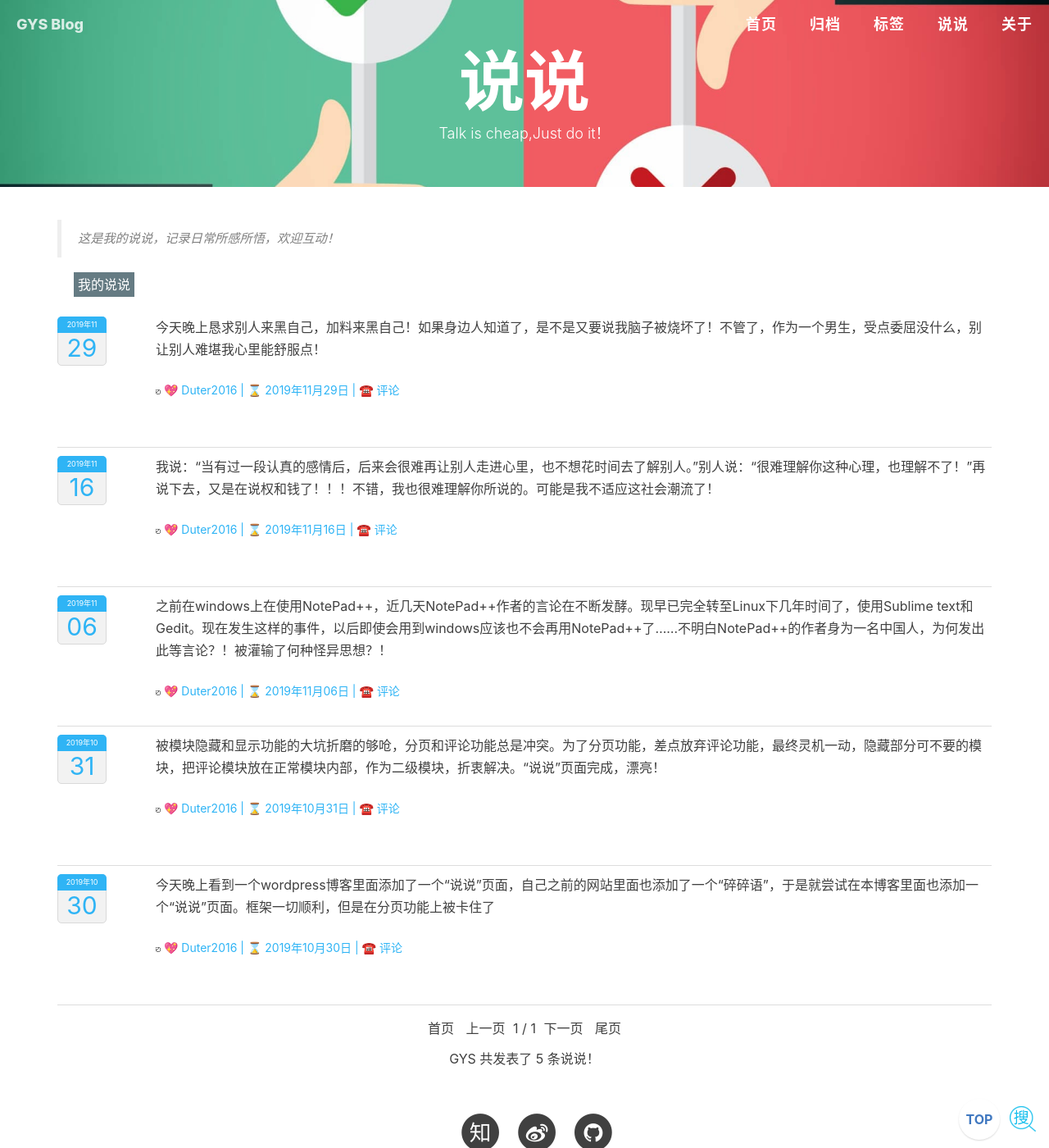
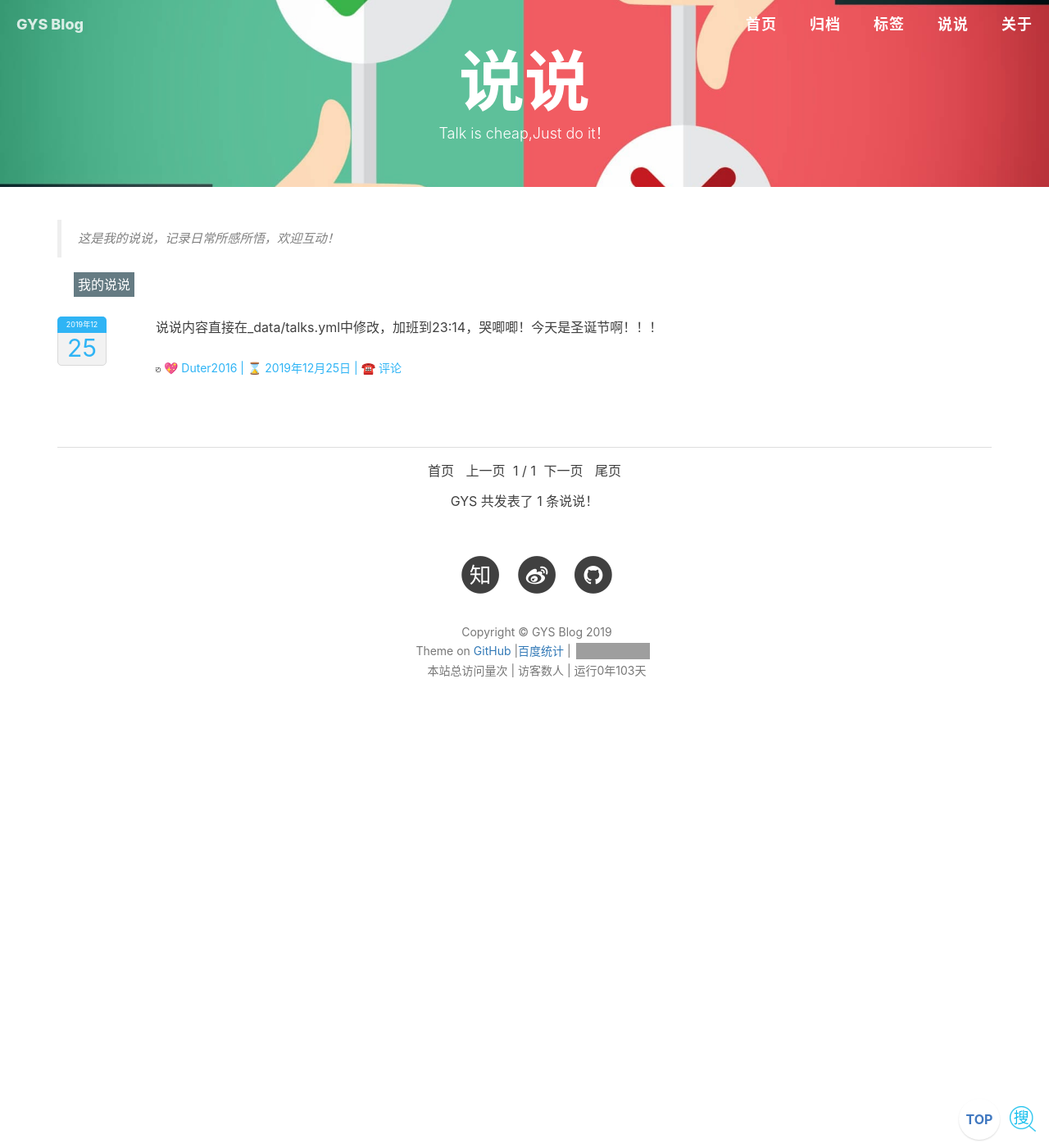
Before and after one commit to Richardurben/Richardurben.github.io, a Jekyll site: the page built from 3talks.html, in a window 1280 px wide and 1400 px high. Shown: the whole window at 82% size. Built offline with Jekyll 4.4.1, drawn with Linux system fonts in a browser that asks for light colours; nearby versions of some CDN libraries; comment, search, counter and statistics services are not loaded; grey boxes are pictures that could not be loaded.

Commit message:
Update talks.yml

```diff
--- a/_data/talks.yml
+++ b/_data/talks.yml
@@ -1,19 +1,3 @@
-- mytalk: "今天晚上恳求别人来黑自己，加料来黑自己！如果身边人知道了，是不是又要说我脑子被烧坏了！不管了，作为一个男生，受点委屈没什么，别让别人难堪我心里能舒服点！"    #说说内容
-  talkmonth: "2019年11"    #年月格式‘2019年10’
-  talkday: "29"    #日期‘日’
-
-- mytalk: "我说：“当有过一段认真的感情后，后来会很难再让别人走进心里，也不想花时间去了解别人。”别人说：“很难理解你这种心理，也理解不了！”再说下去，又是在说权和钱了！！！不错，我也很难理解你所说的。可能是我不适应这社会潮流了！"    #说说内容
-  talkmonth: "2019年11"    #年月格式‘2019年10’
-  talkday: "16"    #日期‘日’
-
-- mytalk: "之前在windows上在使用NotePad++，近几天NotePad++作者的言论在不断发酵。现早已完全转至Linux下几年时间了，使用Sublime text和Gedit。现在发生这样的事件，以后即使会用到windows应该也不会再用NotePad++了……不明白NotePad++的作者身为一名中国人，为何发出此等言论？！被灌输了何种怪异思想？！"    #说说内容
-  talkmonth: "2019年11"    #年月格式‘2019年10’
-  talkday: "06"    #日期‘日’
-
-- mytalk: "被模块隐藏和显示功能的大坑折磨的够呛，分页和评论功能总是冲突。为了分页功能，差点放弃评论功能，最终灵机一动，隐藏部分可不要的模块，把评论模块放在正常模块内部，作为二级模块，折衷解决。“说说”页面完成，漂亮！"    #说说内容
-  talkmonth: "2019年10"    #年月格式‘2019年10’
-  talkday: "31"    #日期‘日’
-
-- mytalk: "今天晚上看到一个wordpress博客里面添加了一个“说说”页面，自己之前的网站里面也添加了一个“碎碎语”，于是就尝试在本博客里面也添加一个“说说”页面。框架一切顺利，但是在分页功能上被卡住了"    #说说内容
-  talkmonth: "2019年10"    #年月格式‘2019年10’
-  talkday: "30"    #日期‘日’
+- mytalk: "说说内容直接在_data/talks.yml中修改，加班到23:14，哭唧唧！今天是圣诞节啊！！！"    #说说内容
+  talkmonth: "2019年12"    #年月格式‘2019年10’
+  talkday: "25"    #日期‘日’
```
